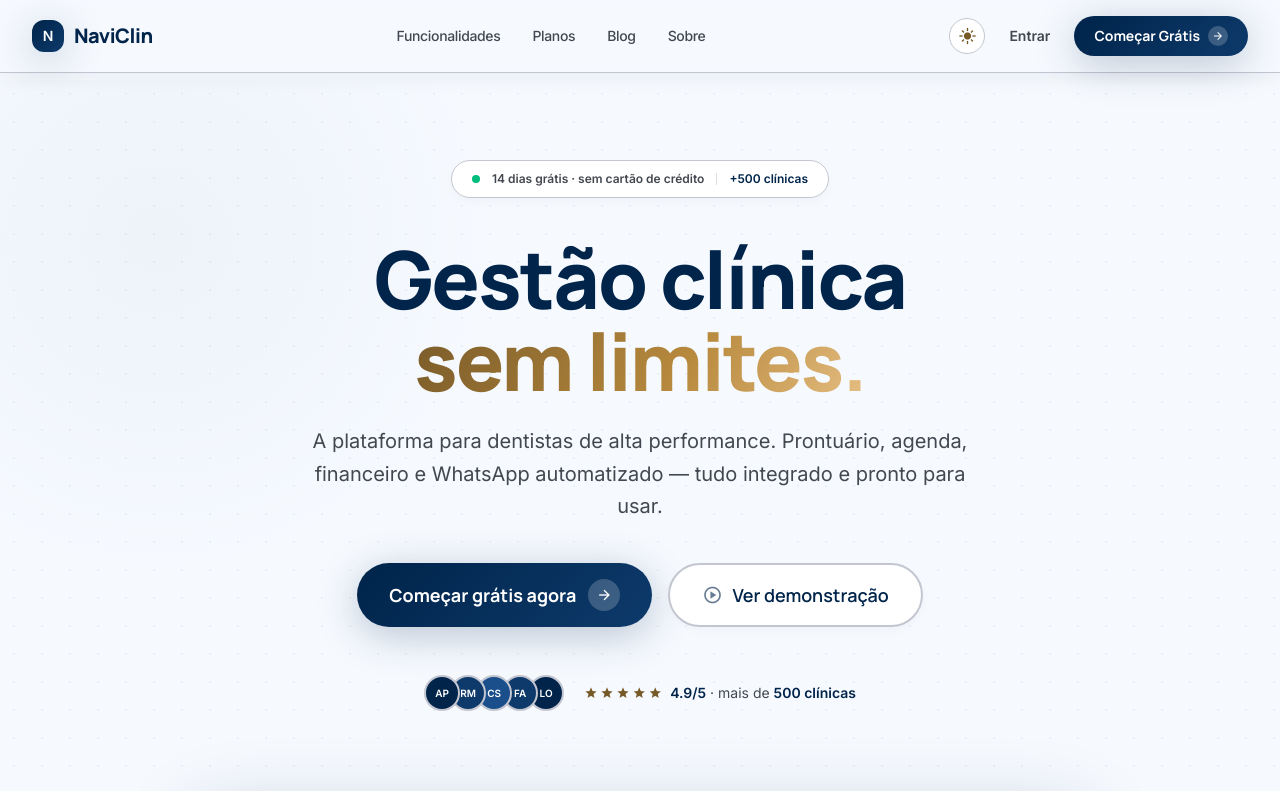
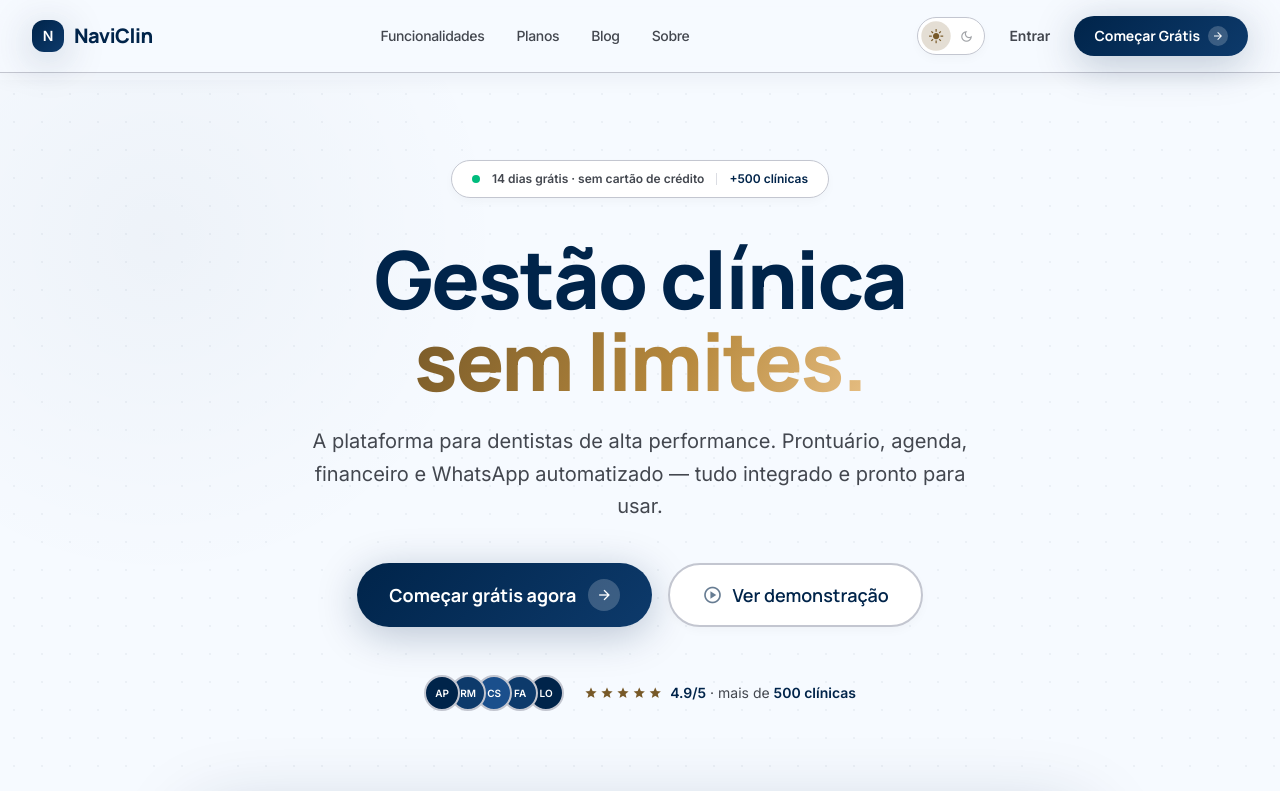
Before and after one commit to silva-gustav0/naviclean, a Next.js app: page / in a window 1280 px wide. Shown: the top 791 px of the page. Built offline with nearby package versions, Linux system fonts and the light colour scheme.

Commit message:
fix: reescreve ThemeToggle como segmented pill — remove posicionamento absolute bugado
Co-Authored-By: Claude Sonnet 4.6 <noreply@anthropic.com>

```diff
--- a/src/components/ui/ThemeToggle.tsx
+++ b/src/components/ui/ThemeToggle.tsx
@@ -8,42 +8,60 @@ export function ThemeToggle({ className = "" }: { className?: string }) {
   const [mounted, setMounted] = useState(false)
   useEffect(() => setMounted(true), [])
 
+  /* skeleton enquanto hidrata */
   if (!mounted) {
-    return <div className={`w-9 h-9 rounded-full bg-surface-container ${className}`} />
+    return (
+      <div
+        className={`h-9 w-[72px] rounded-full bg-surface-container-lowest border border-outline-variant/40 ${className}`}
+      />
+    )
   }
 
   const dark = resolvedTheme === "dark"
 
   return (
+    <div
+      className={`inline-flex items-center gap-0.5 bg-surface-container-lowest border border-outline-variant/40 rounded-full p-1 shadow-premium-sm ${className}`}
+      role="group"
+      aria-label="Selecionar tema"
+    >
+      {/* Modo claro */}
       <button
-      onClick={() => setTheme(dark ? "light" : "dark")}
-      aria-label="Alternar tema"
-      className={`relative w-9 h-9 rounded-full flex items-center justify-center border border-outline-variant/40 bg-surface-container-lowest hover:bg-surface-container transition-all duration-200 hover:scale-105 active:scale-95 ${className}`}
+        onClick={() => setTheme("light")}
+        aria-label="Modo claro"
+        title="Modo claro"
+        className={`w-7 h-7 rounded-full flex items-center justify-center transition-all duration-200 ${
+          !dark
+            ? "bg-nc-secondary/20 text-nc-secondary scale-105"
+            : "text-on-surface-variant/50 hover:text-on-surface-variant hover:bg-surface-container"
+        }`}
       >
-      {/* Sun */}
         <span
-        className="material-symbols-outlined text-nc-secondary absolute transition-all duration-300"
-        style={{
-          fontSize: 18,
-          fontVariationSettings: "'FILL' 1",
-          opacity: dark ? 0 : 1,
-          transform: dark ? "scale(0.5) rotate(90deg)" : "scale(1) rotate(0deg)",
-        }}
+          className="material-symbols-outlined"
+          style={{ fontSize: 15, fontVariationSettings: !dark ? "'FILL' 1" : "'FILL' 0" }}
         >
           light_mode
         </span>
-      {/* Moon */}
+      </button>
+
+      {/* Modo escuro */}
+      <button
+        onClick={() => setTheme("dark")}
+        aria-label="Modo escuro"
+        title="Modo escuro"
+        className={`w-7 h-7 rounded-full flex items-center justify-center transition-all duration-200 ${
+          dark
+            ? "bg-primary/15 text-primary scale-105"
+            : "text-on-surface-variant/50 hover:text-on-surface-variant hover:bg-surface-container"
+        }`}
+      >
         <span
-        className="material-symbols-outlined text-primary absolute transition-all duration-300"
-        style={{
-          fontSize: 18,
-          fontVariationSettings: "'FILL' 1",
-          opacity: dark ? 1 : 0,
-          transform: dark ? "scale(1) rotate(0deg)" : "scale(0.5) rotate(-90deg)",
-        }}
+          className="material-symbols-outlined"
+          style={{ fontSize: 15, fontVariationSettings: dark ? "'FILL' 1" : "'FILL' 0" }}
         >
           dark_mode
         </span>
       </button>
+    </div>
   )
 }
```
Lines whose indentation alone changed are shown as unchanged.
